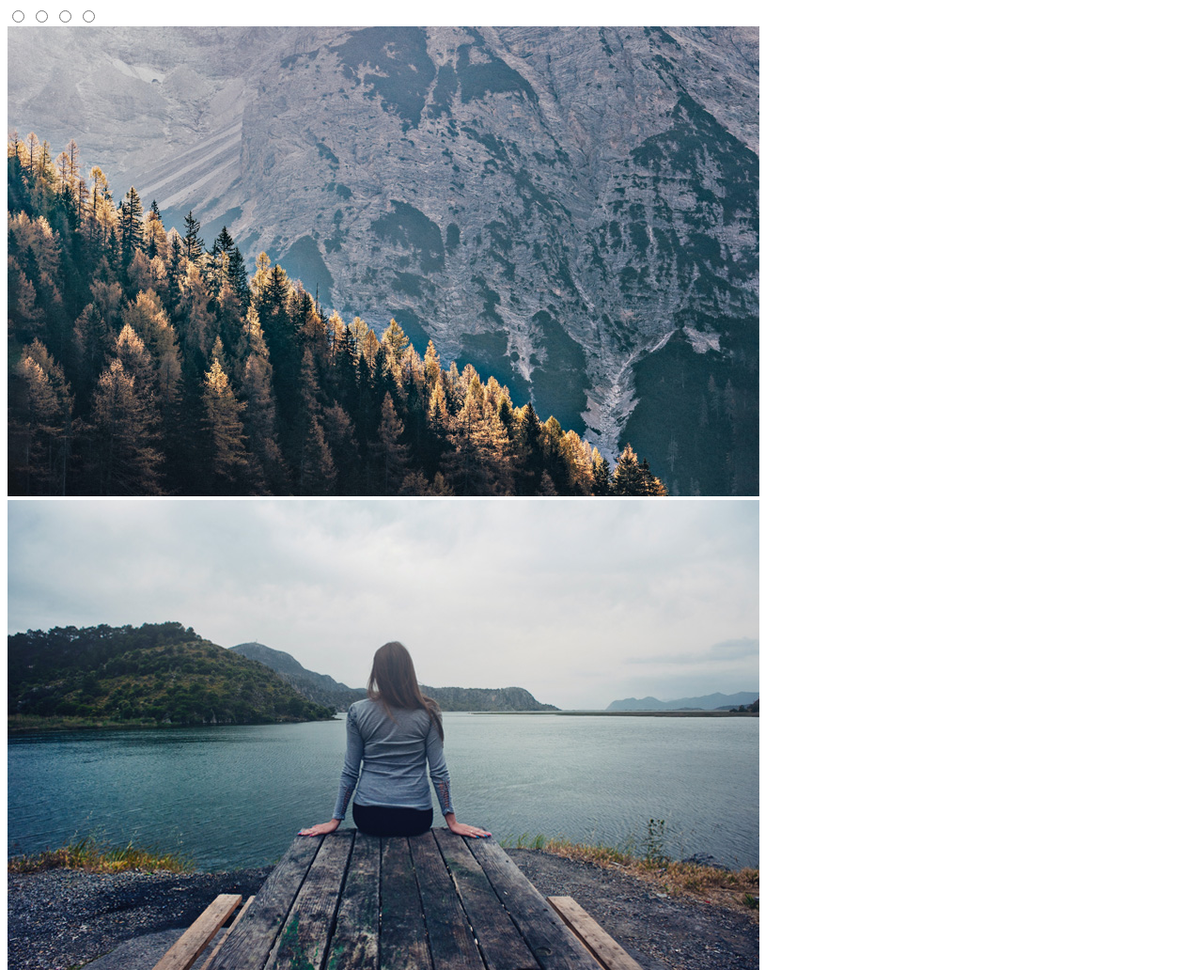
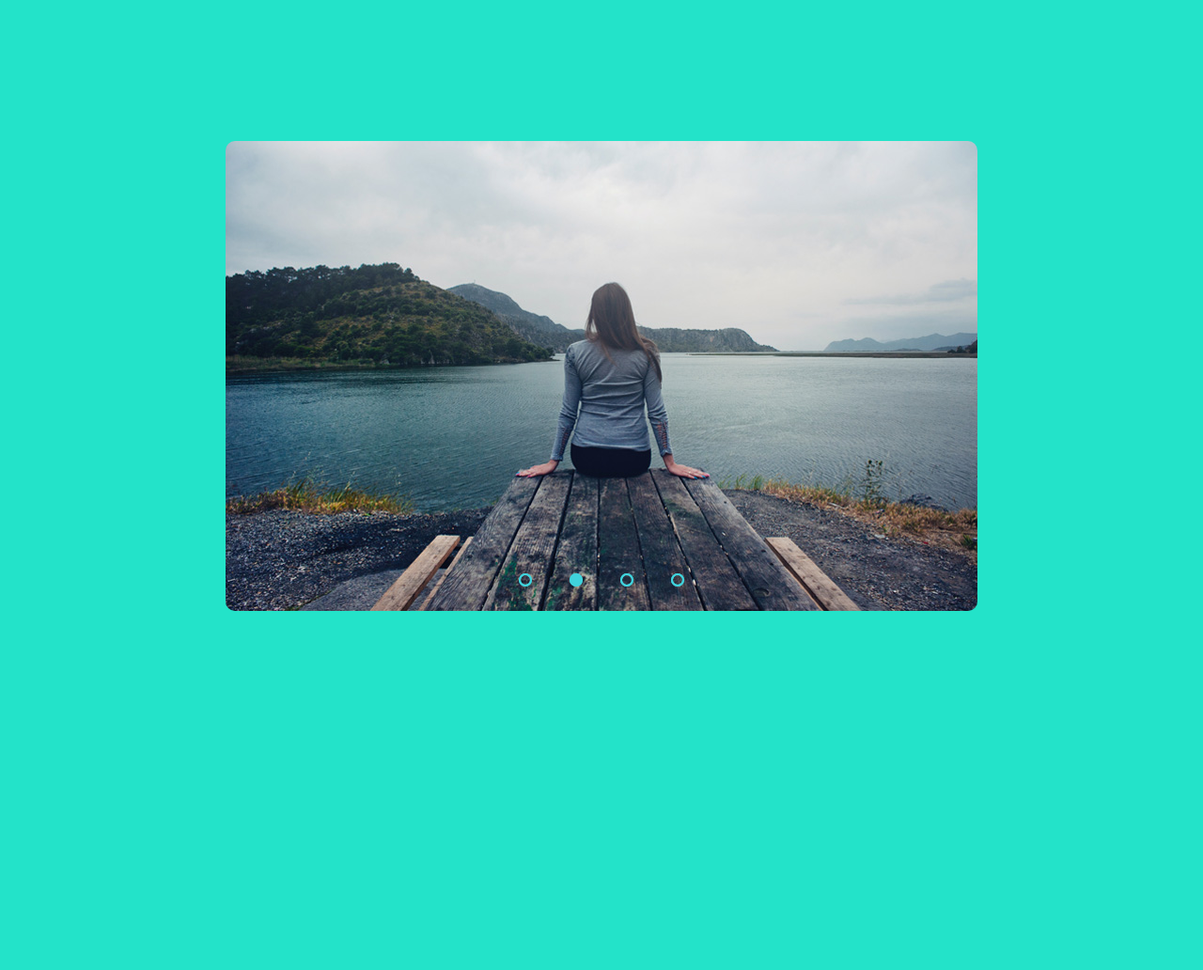
Before and after one commit to yndvp/image-slider, a plain HTML site: page index.html in a window 1280 px wide. Shown: the top 1032 px of the page at 94% size. After the commit the page ends 800 px from the top, so only its background shows below. Drawn offline with Linux system fonts and the light colour scheme.

Commit message:
add styles and javascript

```diff
--- a/index.html
+++ b/index.html
@@ -37,6 +37,7 @@
           <div class="auto-btn3"></div>
           <div class="auto-btn4"></div>
         </div>
+      </div>
 
       <!-- manual navigation -->
       <div class="navigation-manual">
@@ -46,6 +47,7 @@
         <label for="radio4" class="manual-btn"></label>
       </div>
     </div>
-    </div>
+
+    <script src="script.js"></script>
   </body>
 </html>
--- a/script.js
+++ b/script.js
@@ -0,0 +1,8 @@
+let counter = 2;
+setInterval(function () {
+  document.getElementById("radio" + counter).checked = true;
+  counter++;
+  if (counter > 4) {
+    counter = 1;
+  }
+}, 3000);
--- a/style.css
+++ b/style.css
@@ -0,0 +1,96 @@
+body {
+  margin: 0;
+  padding: 0;
+  height: 100vh;
+  display: flex;
+  justify-content: center;
+  align-items: center;
+  background: #23e3c9;
+}
+
+.slider {
+  width: 800px;
+  height: 500px;
+  border-radius: 10px;
+  overflow: hidden;
+}
+.slides {
+  width: 500%;
+  height: 500px;
+  display: flex;
+}
+.slides input {
+  display: none;
+}
+.slide {
+  width: 20%;
+  transition: 2s;
+}
+.slide img {
+  width: 800px;
+  height: 500px;
+}
+
+/* css for manual navigation */
+.navigation-manual {
+  position: absolute;
+  width: 800px;
+  margin-top: -40px;
+  display: flex;
+  justify-content: center;
+}
+.manual-btn {
+  border: 2px solid #40d3dc;
+  padding: 5px;
+  border-radius: 10px;
+  cursor: pointer;
+  transition: 1s;
+}
+.manual-btn:not(:last-child) {
+  margin-right: 40px;
+}
+.manual-btn:hover {
+  background: #40d3dc;
+}
+#radio1:checked ~ .first {
+  margin-left: 0;
+}
+#radio2:checked ~ .first {
+  margin-left: -20%;
+}
+#radio3:checked ~ .first {
+  margin-left: -40%;
+}
+#radio4:checked ~ .first {
+  margin-left: -60%;
+}
+
+/* css for automatic navigation */
+.navigation-auto {
+  position: absolute;
+  display: flex;
+  width: 800px;
+  justify-content: center;
+  margin-top: 460px;
+}
+.navigation-auto div {
+  border: 2px solid #40d3dc;
+  padding: 5px;
+  border-radius: 10px;
+  transition: 1s;
+}
+.navigation-auto div:not(:last-child) {
+  margin-right: 40px;
+}
+#radio1:checked ~ .navigation-auto .auto-btn1 {
+  background: #40d3dc;
+}
+#radio2:checked ~ .navigation-auto .auto-btn2 {
+  background: #40d3dc;
+}
+#radio3:checked ~ .navigation-auto .auto-btn3 {
+  background: #40d3dc;
+}
+#radio4:checked ~ .navigation-auto .auto-btn4 {
+  background: #40d3dc;
+}
```
Lines whose indentation alone changed are shown as unchanged.
